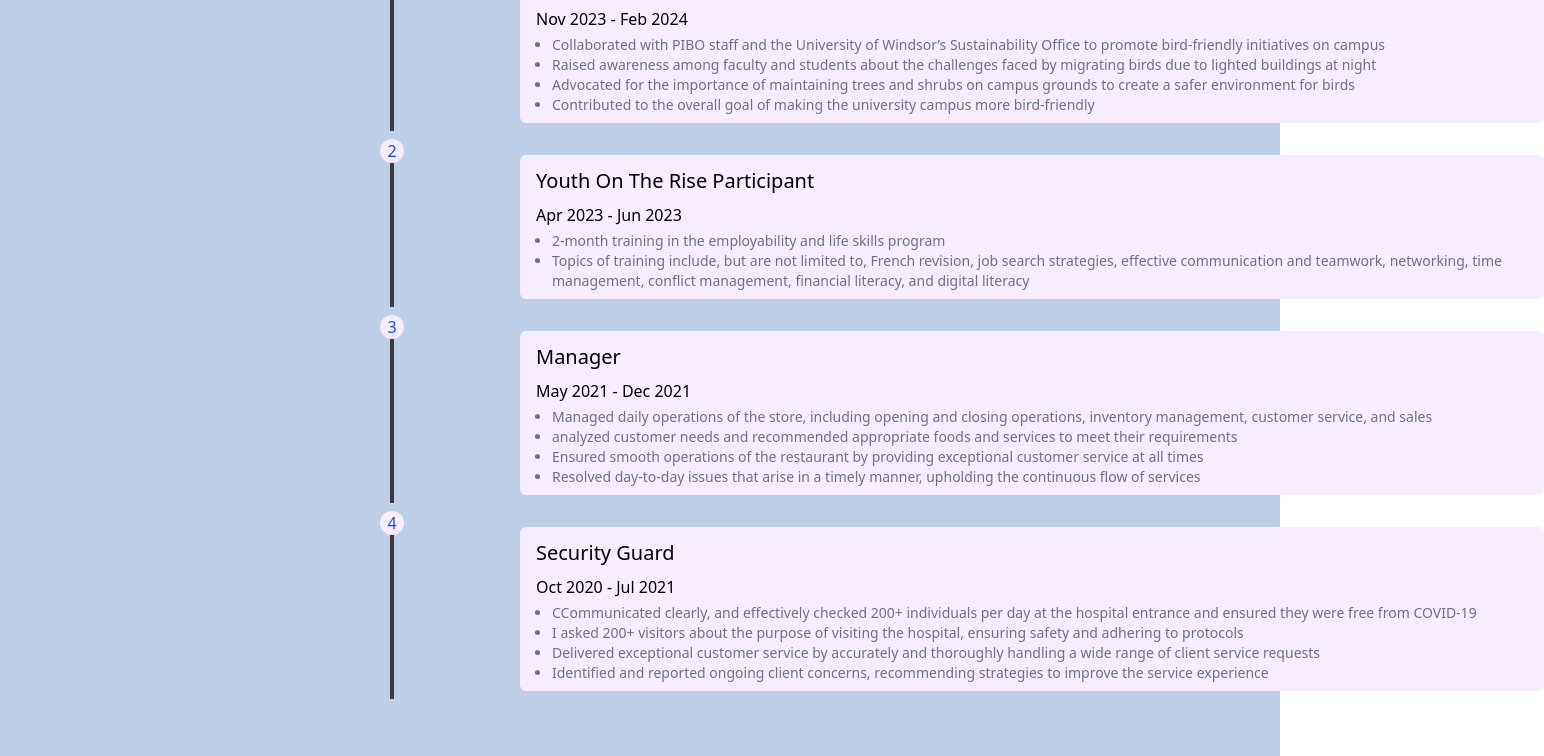
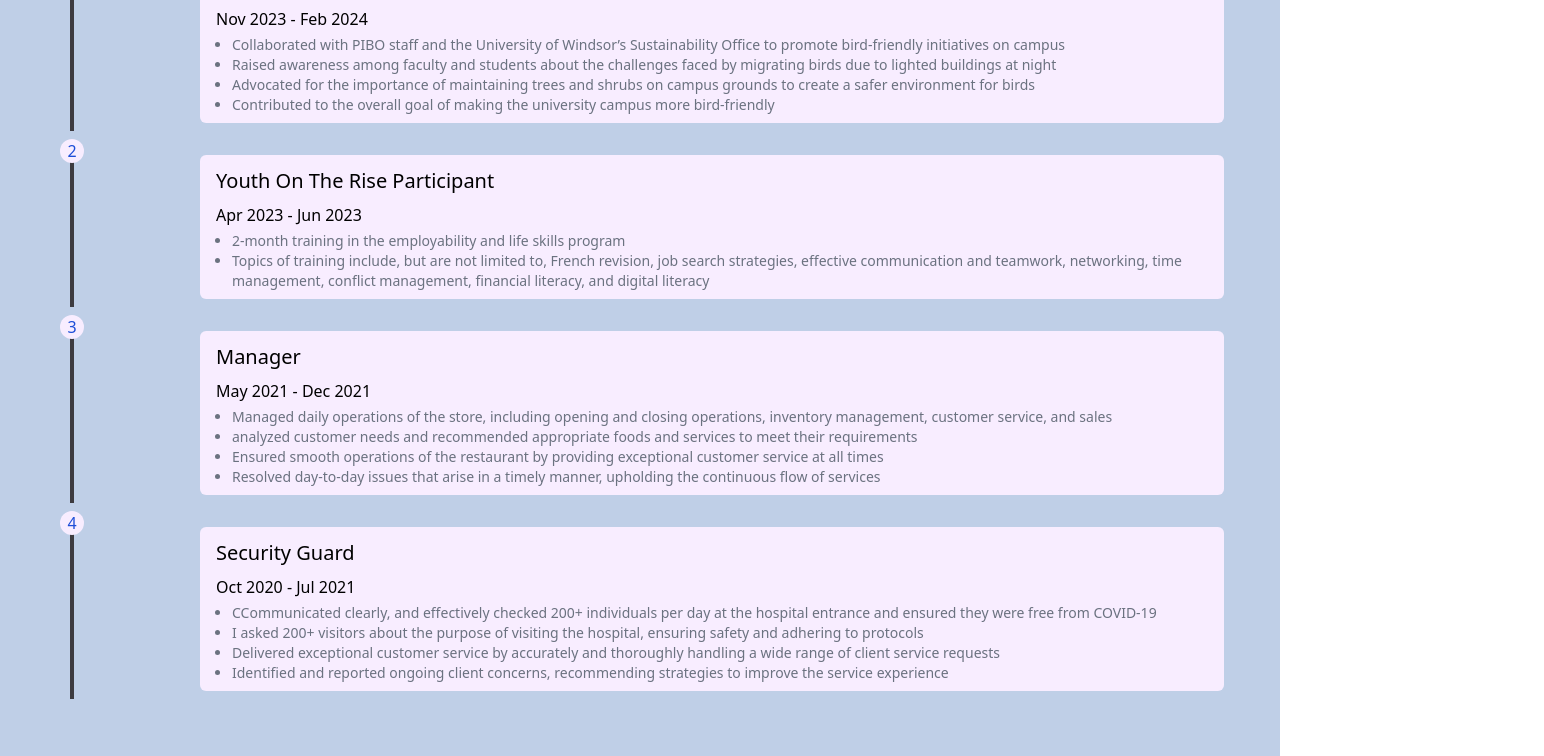
Before and after one commit to hkshakib/innovatesphere, a React (Create React App) app: page / in a window 1280 px wide. Shown: the part 3260-4016 px from the top of the page, 1544 px wide, since content can reach past the window. Built offline with nearby package versions, Linux system fonts and the light colour scheme.

Commit message:
fix: Xl device issues

```diff
--- a/src/pages/Experiences.jsx
+++ b/src/pages/Experiences.jsx
@@ -8,7 +8,7 @@ const Experiences = () => {
         <h1 className="text-[35px] lg:text-[56px] font-mono">Experience</h1>
       </div>
       <div className="flex flex-col flex-1">
-        <div className="max-w-7xl mx-auto xl:mx-[320px] md:w-full grid grid-cols-6 lg:grid-cols-5 lg:relative bottom-20 right-14 pb-4">
+        <div className="max-w-7xl mx-auto md:w-full grid grid-cols-6 lg:grid-cols-5 lg:relative bottom-20 right-14 pb-4">
           <div className="relative col-span-1 w-full h-full flex justify-center">
             <div className="h-full w-1 bg-[#3D3B40] mt-2"></div>
             <div className="absolute w-6 h-6 rounded-full bg-[#F8EDFF] z-1 text-blue-700 text-center">
@@ -54,7 +54,7 @@ const Experiences = () => {
             </div>
           </motion.div>
         </div>
-        <div className="max-w-7xl mx-auto xl:mx-[320px] md:w-full grid grid-cols-6 lg:grid-cols-5 lg:relative bottom-20 right-14 pb-4">
+        <div className="max-w-7xl mx-auto md:w-full grid grid-cols-6 lg:grid-cols-5 lg:relative bottom-20 right-14 pb-4">
           <div className="relative col-span-1 w-full h-full flex justify-center">
             <div className="h-full w-1 bg-[#3D3B40] mt-2"></div>
             <div className="absolute w-6 h-6 rounded-full bg-[#F8EDFF] z-1 text-blue-700 text-center">
@@ -92,7 +92,7 @@ const Experiences = () => {
             </div>
           </motion.div>
         </div>
-        <div className="max-w-7xl mx-auto xl:mx-[320px] md:w-full grid grid-cols-6 lg:grid-cols-5 lg:relative bottom-20 right-14 pb-4">
+        <div className="max-w-7xl mx-auto md:w-full grid grid-cols-6 lg:grid-cols-5 lg:relative bottom-20 right-14 pb-4">
           <div className="relative col-span-1 w-full h-full flex justify-center">
             <div className="h-full w-1 bg-[#3D3B40] mt-2"></div>
             <div className="absolute w-6 h-6 rounded-full bg-[#F8EDFF] z-1 text-blue-700 text-center">
@@ -135,7 +135,7 @@ const Experiences = () => {
             </div>
           </motion.div>
         </div>
-        <div className="max-w-7xl mx-auto xl:mx-[320px] md:w-full grid grid-cols-6 lg:grid-cols-5 lg:relative bottom-20 right-14 pb-4">
+        <div className="max-w-7xl mx-auto md:w-full grid grid-cols-6 lg:grid-cols-5 lg:relative bottom-20 right-14 pb-4">
           <div className="relative col-span-1 w-full h-full flex justify-center">
             <div className="h-full w-1 bg-[#3D3B40] mt-2"></div>
             <div className="absolute w-6 h-6 rounded-full bg-[#F8EDFF] z-1 text-blue-700 text-center">
```
